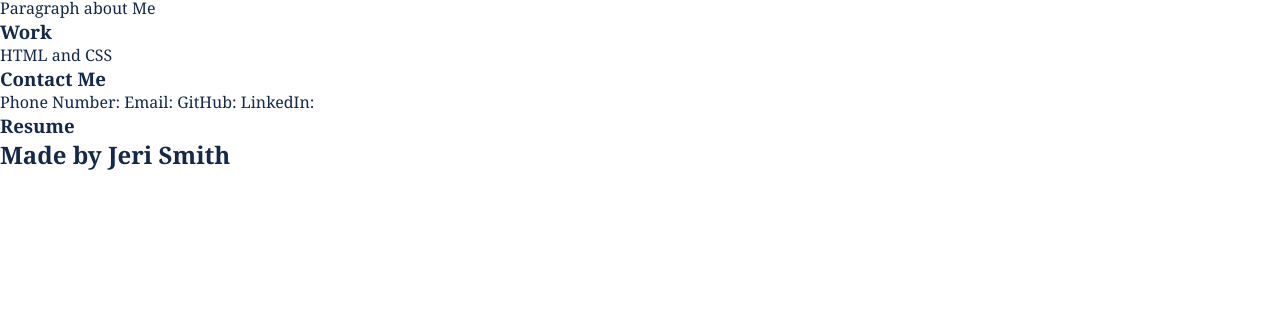
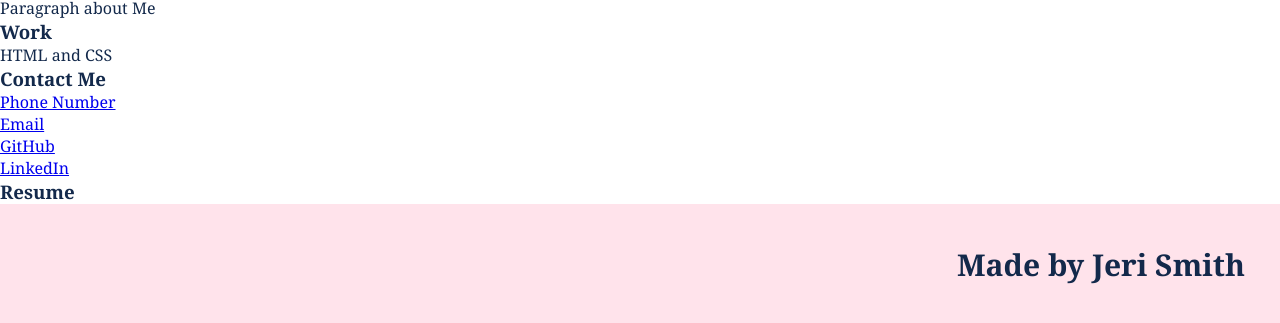
Before and after one commit to jerismith32/challenge-2-advanced-css-professional-portfolio, a plain HTML site: page index.html in a window 1280 px wide. Shown: the part 717-1040 px from the top of the page. Before the commit the page ends 888 px from the top, so only its background shows below. Drawn offline with Linux system fonts and the light colour scheme.

Commit message:
updated the contact me section and styled the footer

```diff
--- a/assets/css/style.css
+++ b/assets/css/style.css
@@ -84,6 +84,7 @@ header h1 {
         align-items: flex-start;
         background-attachment: fixed;
         background-position: 80%;
+        font-size: 30px;
   }
 
 /* Hero End */
@@ -93,6 +94,22 @@ header h1 {
 .Dobby{
     background-image: url('../images/72238810_10220138116984313_7455905454527348736_n-2.jpg')
 }
+
+/* Footer Start */
+footer {
+    background: var(--pink);
+    padding: 40px 35px;
+    display: flex;
+    justify-content: flex-end;
+    flex-wrap: wrap;
+    width: 100%;
+  }
+
+  footer h2 {
+    font-size: 30px;
+    margin: 0;
+  }
+/* Footer End */
 
 /* Media Query for Smaller Desktop Screens */
 @media screen and (max-width: 980px) {
--- a/index.html
+++ b/index.html
@@ -82,12 +82,16 @@
                 </h3>
             </div>
             <div>
-                <p>
-                    Phone Number:
-                    Email:
-                    GitHub:
-                    LinkedIn:
-                </p>
+                <a href="tel:765-425-1894">Phone Number</a>
+            </div>
+            <div>
+                <a href="mailto:jerismith32@gmail.com">Email</a>
+            </div>
+            <div>
+                <a href="https://github.com/jerismith32" target="_blank">GitHub</a>
+            </div>
+            <div>
+                <a href="https://www.linkedin.com/in/jeri-smith-03223120a/" target="_blank">LinkedIn</a>
             </div>
 
         </section>
```
